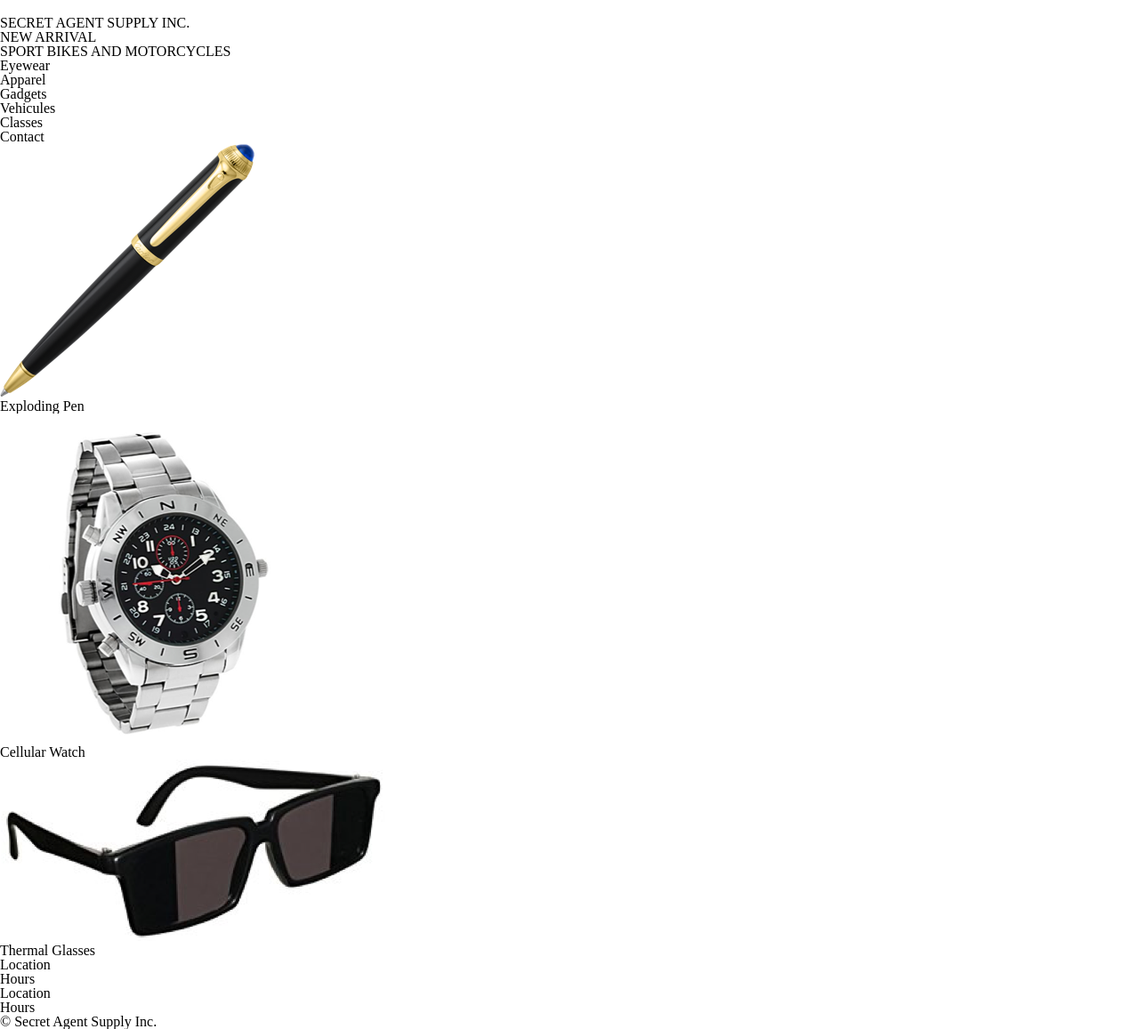
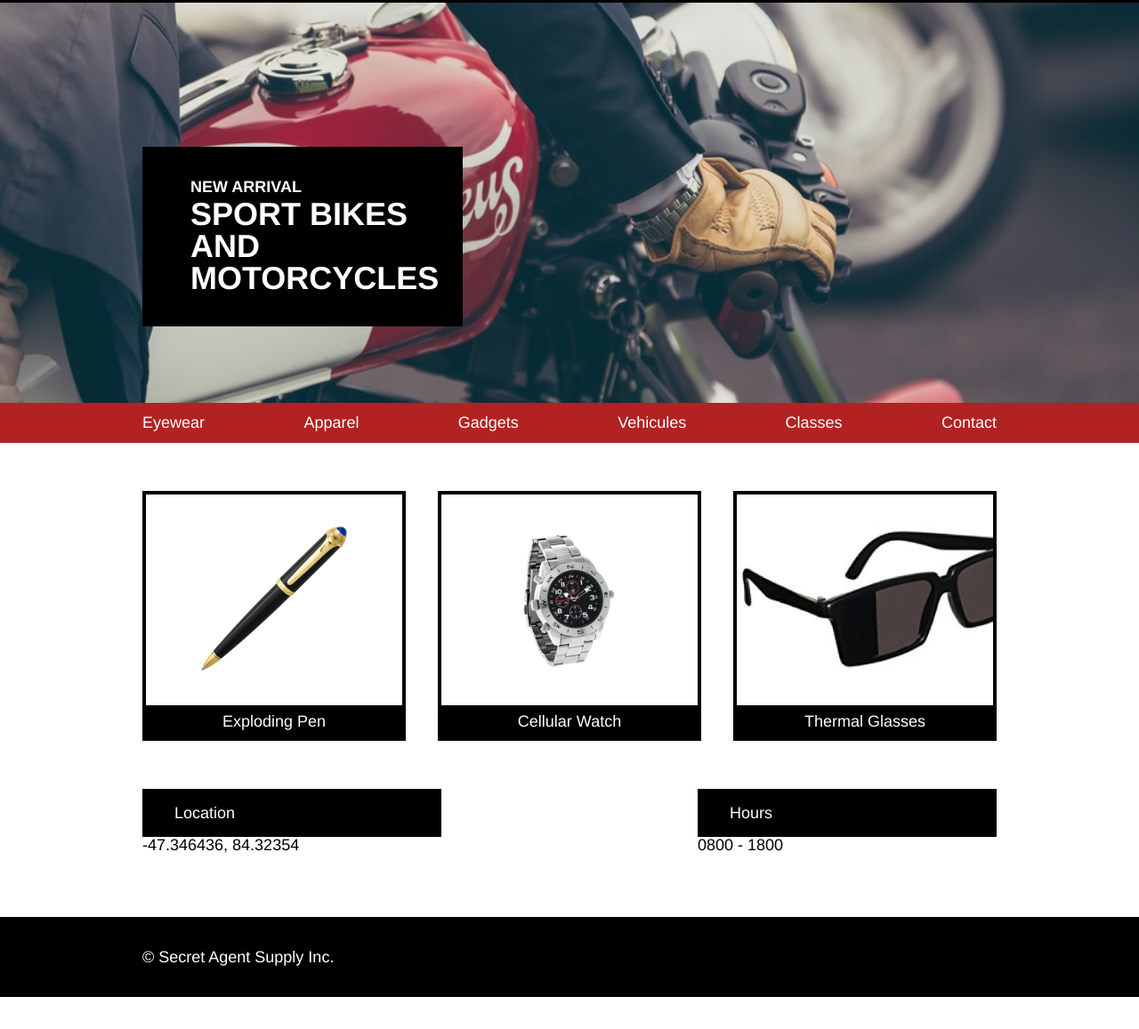
Before and after one commit to Berava/secretagentsupply, a plain HTML site: page index.html in a window 1280 px wide. Shown: the part 39-1196 px from the top of the page at 89% size. After the commit the page ends 1160 px from the top, so only its background shows below. Drawn offline with Linux system fonts and the light colour scheme.

Commit message:
Add html and css full

```diff
--- a/index.html
+++ b/index.html
@@ -7,18 +7,24 @@
     <link rel="stylesheet" href="./resources/css/style.css" />
     <title>Secret Agent Supply Inc.</title>
   </head>
+
   <body>
     <!-- header of the website -->
     <header>
-      <div class="logo">
+      <div class="container logo">
         <img src="./resources/images/logo.png" alt="logo of the website" />
         <h2>SECRET AGENT SUPPLY INC.</h2>
       </div>
       <div class="main_banner">
+        <div class="container">
+          <div class="banner">
             <h3>NEW ARRIVAL</h3>
             <h1>SPORT BIKES AND MOTORCYCLES</h1>
           </div>
+      </div>
+      </div>
       <nav>
+        <div class="container">
           <ul>
             <li>Eyewear</li>
             <li>Apparel</li>
@@ -27,6 +33,7 @@
             <li>Classes</li>
             <li>Contact</li>
           </ul>
+        </div>
       </nav>
   </header>
 
@@ -50,24 +57,30 @@
 
       <!-- Store Opening Hours -->
       <div class="store_opening_hours">
-        <div class="level">
-          <div class="location">
+        <div class="level top">
+          <div class="block">
             <h3>Location</h3>
           </div>
-          <div class="Hours">
+          <div class="block">
             <h3>Hours</h3>
           </div>
         </div>
-        <div class="level">
-          <h3>Location</h3>
-          <h3>Hours</h3>
+        <div class="level down">
+          <div class="block">
+            <h3>-47.346436, 84.32354</h3>
+          </div>
+          <div class="block">
+            <h3>0800 - 1800</h3>
+          </div>
         </div>
       </div>
     </div>
 
     <!-- Footer -->
     <footer>
+      <div class="container">
         <h3>&copy; Secret Agent Supply Inc.</h3>
+      </div>
     </footer>
 
   </body>
--- a/resources/css/style.css
+++ b/resources/css/style.css
@@ -0,0 +1,144 @@
+html,
+body {
+  font-family: "Helvetica", sans-serif;
+  font-size: 18px;
+  background-color: white;
+  color: white;
+}
+
+.container {
+  width: 960px;
+  margin: 0 auto;
+}
+
+/* style for the header */
+
+header {
+  background-color: black;
+}
+
+.logo {
+  display: flex;
+  align-items: center;
+  justify-content: flex-start;
+}
+
+.logo img {
+  margin-left: 0.5rem;
+  height: 1.5rem;
+}
+
+.logo h2 {
+  margin: 0.66rem 1rem;
+}
+
+.main_banner {
+  background-image: url("../images/moto.jpeg");
+  background-repeat: no-repeat;
+  background-size: cover;
+  background-position: center;
+  height: 25rem;
+}
+
+.banner {
+  width: 20rem;
+  background-color: black;
+  font-weight: bold;
+  position: relative;
+  top: 9rem;
+  display: flex;
+  flex-direction: column;
+}
+
+.banner h1 {
+  font-size: 2rem;
+  margin-top:0.25rem;
+  margin-left: 3rem;
+  margin-bottom: 2rem;
+}
+
+.banner h3 {
+  padding-top: 2rem;
+  padding-left: 3rem;
+
+}
+
+nav {
+  background-color: firebrick;
+  width: 100%;
+}
+
+ul {
+  display: flex;
+  justify-content: space-between;
+}
+
+li {
+  margin: 0.75rem 0;
+}
+
+/* Style for the product grid */
+
+.product_grid {
+  position: relative;
+  top: 3rem;
+  display: flex;
+  justify-content: space-between;
+}
+
+figure {
+  width: 30%;
+  height: auto;
+  border: 4px solid black;
+  overflow: hidden;
+  text-align: center;
+}
+
+figcaption {
+  background-color: black;
+  padding: 0.5rem 0;
+}
+
+figure img {
+  height: 9rem;
+  width: auto;
+  margin-top: 2rem;
+  margin-bottom: 2rem;
+}
+
+/* Style for store opening hours */
+.store_opening_hours {
+  display: flex;
+  flex-direction: column;
+  position: relative;
+  top: 6rem;
+}
+
+.level  {
+  display: flex;
+  justify-content: space-between;
+}
+
+.block {
+  width: 35%;
+}
+
+.top h3 {
+  background-color: black;
+  padding: 1rem 2rem;
+}
+
+.down h3 {
+  color: black;
+}
+
+/* Style for the footer */
+footer {
+  height: 5rem;
+  background-color: black;
+  position: relative;
+  top: 10rem;
+  display: flex;
+  align-items: center;
+  justify-content: flex-start;
+}
```
Lines whose indentation alone changed are shown as unchanged.
